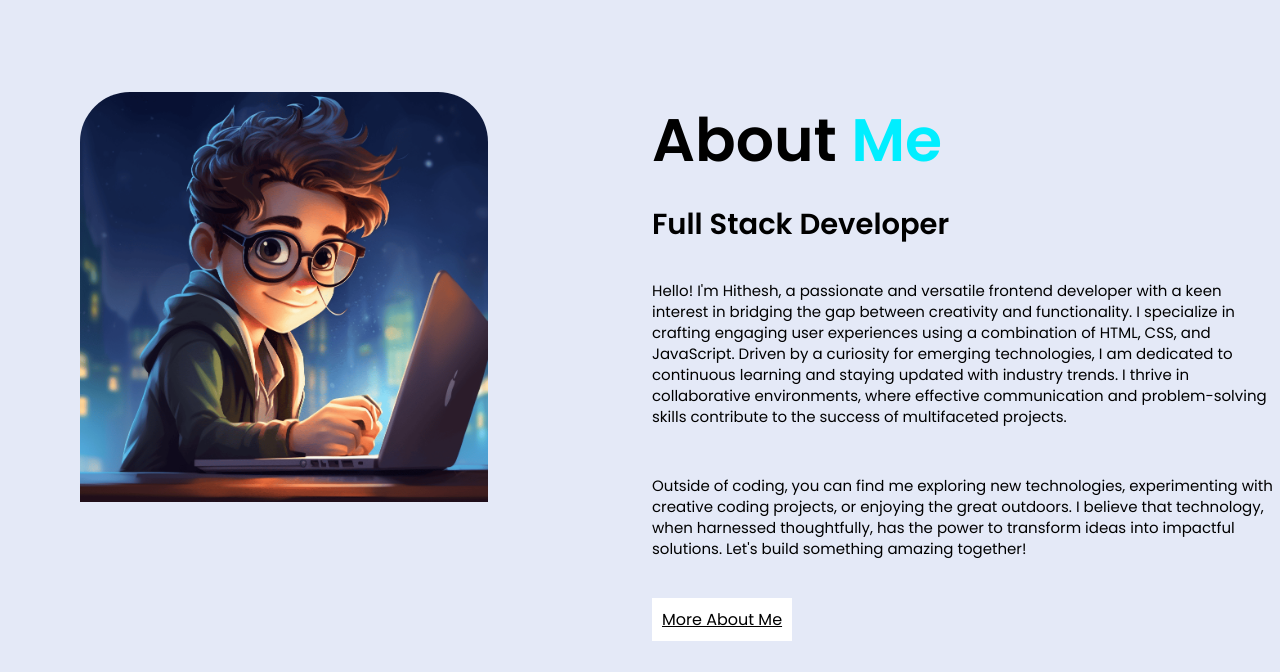
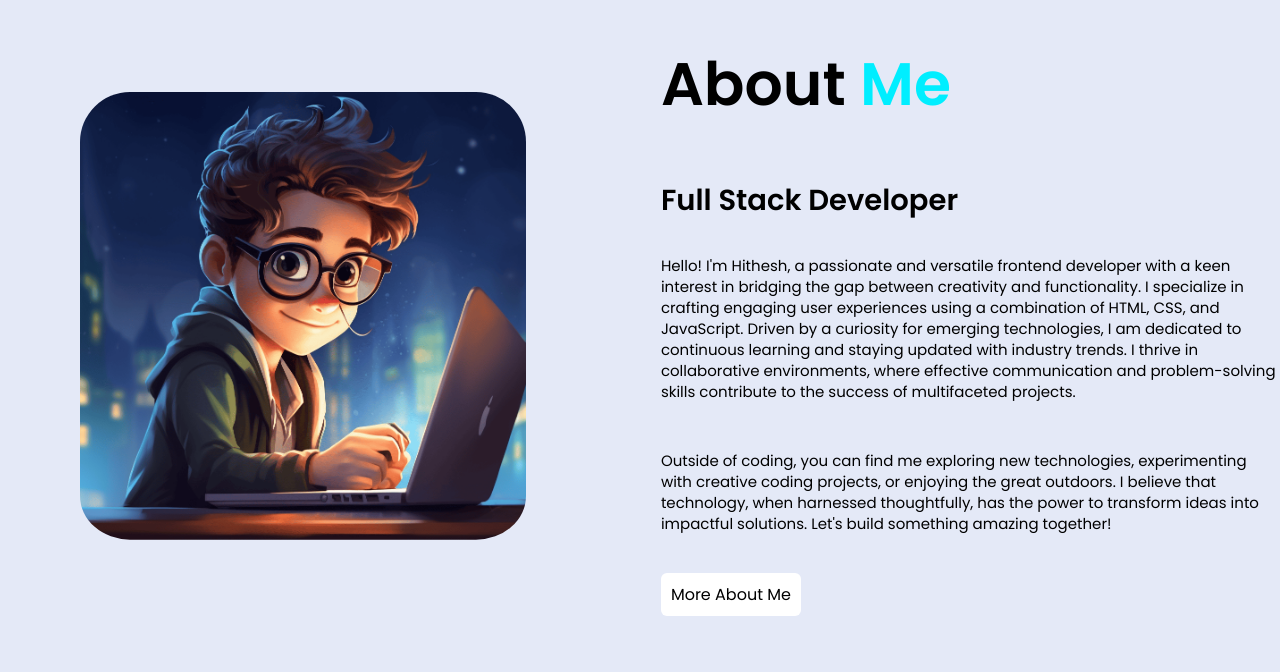
Before and after one commit to Hitheshsrv/H-PORTFOLIO, a plain HTML site: page client/index.html in a window 1280 px wide. Shown: the part 808-1480 px from the top of the page. Drawn offline with nearby package versions, Linux system fonts and the light colour scheme.

Commit message:
css foooter render

```diff
--- a/client/index.html
+++ b/client/index.html
@@ -234,17 +234,23 @@
   <!--footer-->
   <footer>
     <div class="footer-container">
+
       <div class="foot-sci">
+
         <a href="https://www.linkedin.com/in/hithesh-n-79712027a?utm_source=share&utm_campaign=share_via&utm_content=profile&utm_medium=android_app"
           target="_blank" style="--i: 7"><i class="bx bxl-linkedin-square"></i></a>
         <a href="https://github.com/Hitheshsrv" style="--i: 8" target="_blank"><i class="bx bxl-github"></i></a>
         <a href="https://twitter.com/" style="--i: 9" target="_blank"><i class="bx bxl-twitter"></i></a>
         <a href="https://www.instagram.com" style="--i: 10" target="_blank"><i class="bx bxl-instagram"></i></a>
       </div>
+      <div class="footer-con">
       <p>&copy; 2024 H-portfolio.io All Rights Reserved.</p>
       <a href="mailto:hitheshsrv@gmail.com" class="mail">contact:hitheshsrv@gmail.com</a>
+      <div class="footer-terms">
       <a href="#">Privacy</a>
       <a href="#">Terms</a>
+    </div>
+    </div>
     </div>
   </footer>
 
--- a/client/style.css
+++ b/client/style.css
@@ -330,17 +330,25 @@ body.dark .search-field i {
 
 /*-------ABOUT----------*/
 .about {
-    display: grid;
-    grid-template-columns: repeat(2, 1fr);
+    display: flex;
+    /* display: wrap; */
+    /* display: grid;
+    grid-template-columns: repeat(2, 1fr); */
     align-items: center;
     gap: 1.5rem;
 }
+.about-text{
+    height: auto;
+    width: 60%;
+    font-family: Arial, Helvetica, sans-serif;
+
+}
 
 .about-img img {
-    padding-bottom: 20%;
+    padding-bottom: 1%;
     max-width: 630px;
     height: auto;
-    width: 65%;
+    width: 70%;
     border-radius: 50px;
     margin: 100px 80px;
 }
@@ -348,6 +356,7 @@ body.dark .search-field i {
 .about-text h2 {
     font-size: 60px;
     color: var(--text-color);
+    padding-bottom: 2rem;
 }
 
 .about-text h2 span {
@@ -360,6 +369,10 @@ body.dark .search-field i {
     color: var(--text-color);
     line-height: 1.7;
     margin: 15px 0 30px;
+}
+.about-text a {
+    text-decoration: none;
+    border-radius: 6px;
 }
 
 .about-text p {
@@ -596,6 +609,7 @@ footer {
     padding: 20px;
 }
 
+
 .foot-sci a {
     color: var(--text-color);
     font-size: 20px;
@@ -612,6 +626,14 @@ footer {
     /* Wrap content on smaller screens */
     justify-content: space-between;
     align-items: center;
+    flex-direction: column;
+}
+.footer-terms{
+    display: flex;
+    justify-content: center;
+    align-items: center;
+    gap: 1rem;
+
 }
 
 .social-media-icons {
@@ -656,6 +678,10 @@ footer a {
     color: var(--text-color);
     gap: 20px;
 }
+/* .footer-container{
+    display: flex;
+    flex-direction: row;
+} */
 
 
 /*------MEDIA.QUERY-------*/
```
